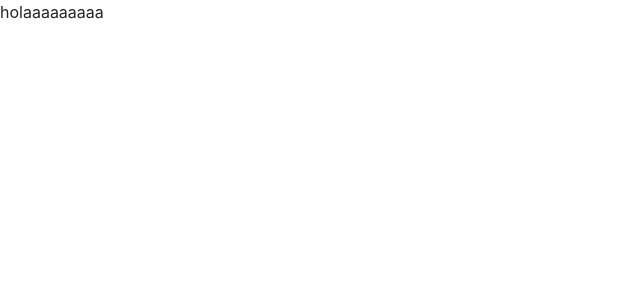
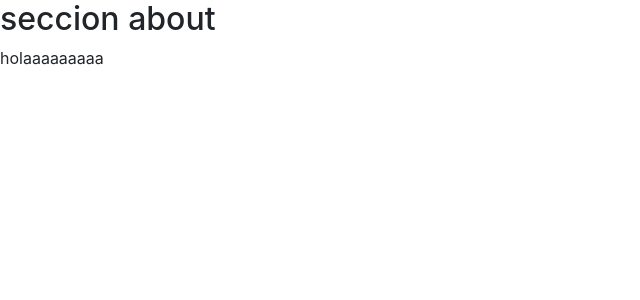
Before and after one commit to PabloHuertasCastillo/proyecto, an Angular app: page /about in a window 1280 px wide. Shown: the top 300 px of the page, without its empty margins (0-640 px from the left). Built offline with nearby package versions, Linux system fonts and the light colour scheme.

Commit message:
Actualizando

```diff
--- a/src/app/componentes/about/about.component.html
+++ b/src/app/componentes/about/about.component.html
@@ -1 +1,2 @@
+<h2>seccion about</h2>
 <p>holaaaaaaaaa</p>
```
